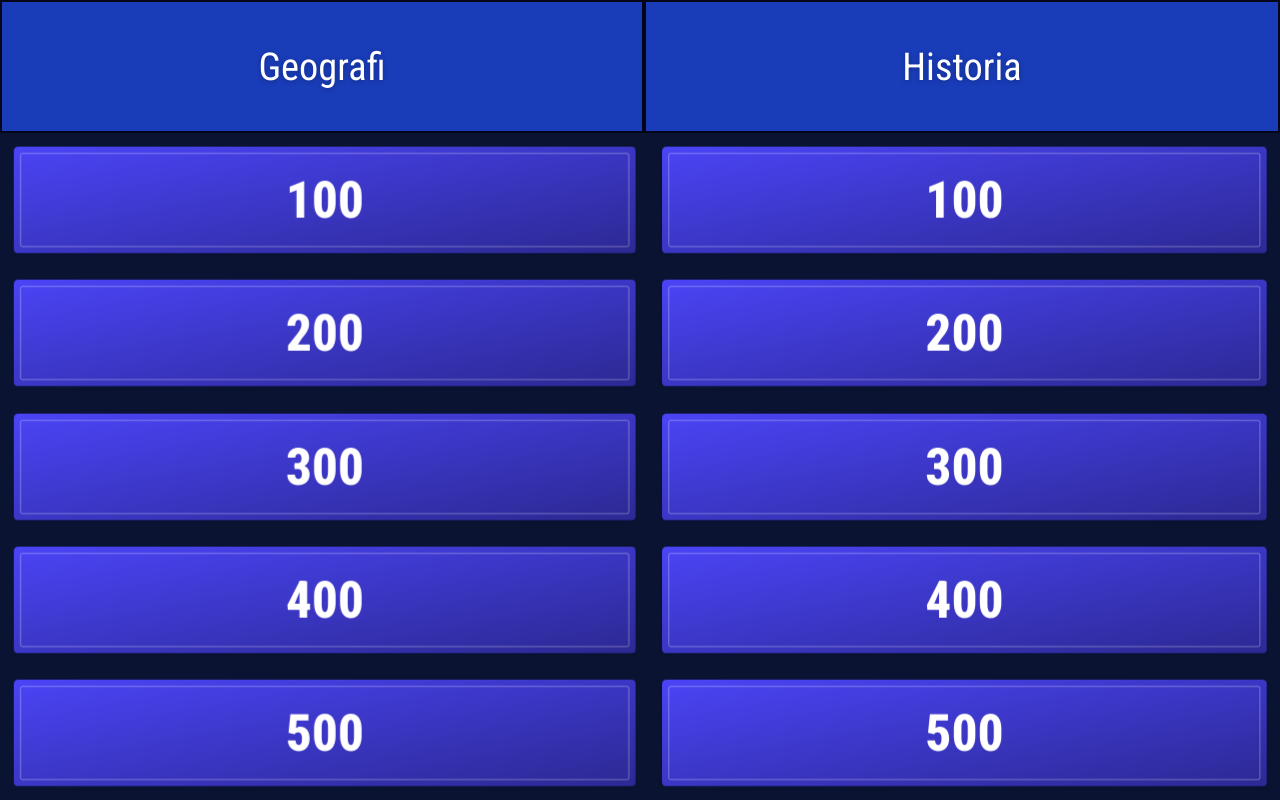
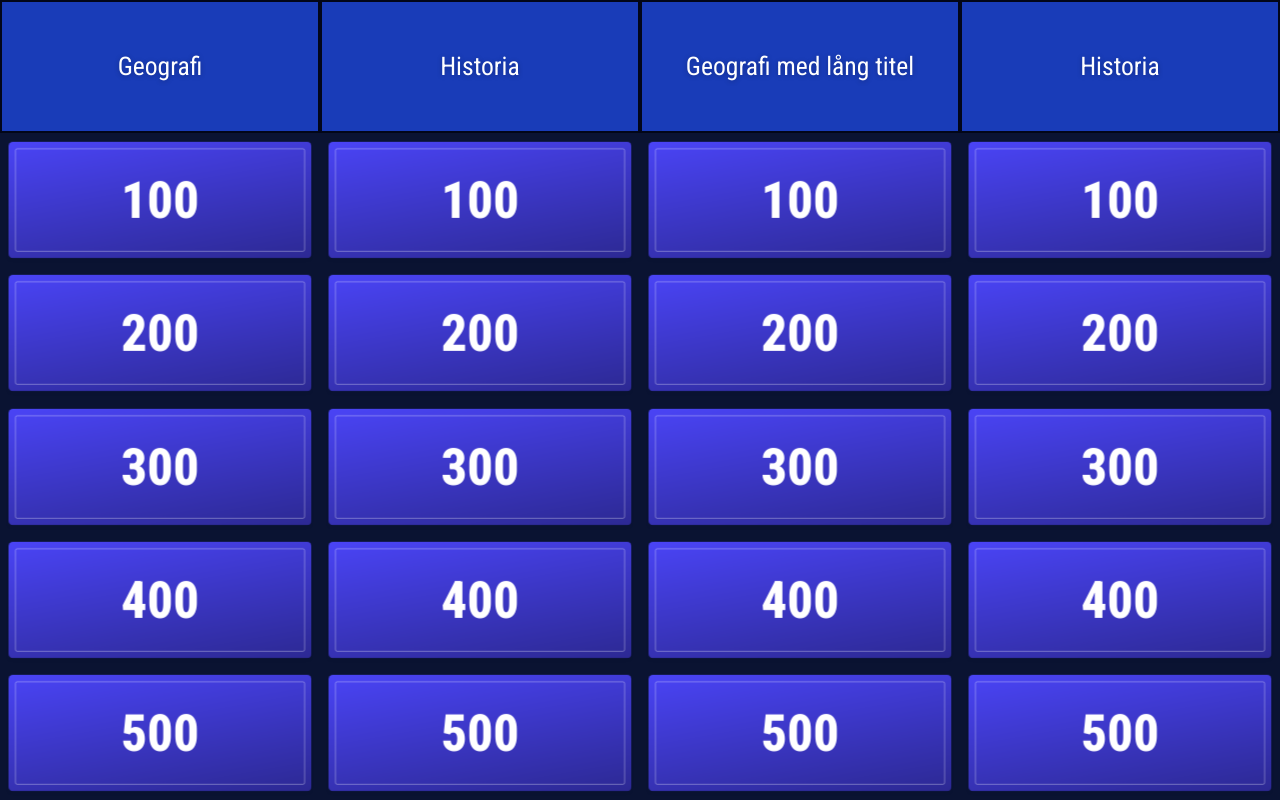
Before and after one commit to Trevald/Gepard, a Vue app: page / in a window 1280 px wide. Built offline with nearby package versions, Linux system fonts and the light colour scheme.

Commit message:
Preview of points

```diff
--- a/public/data/1.yaml
+++ b/public/data/1.yaml
@@ -24,3 +24,27 @@ categories:
             answer: Vad är Uppsala universitet?
           - question: Sveriges första Nobelpristagare
             answer: Vem är Selma Lagerlöf?
+    - name: Geografi med lång titel
+      questions:
+          - question: Sveriges högsta berg
+            answer: Vad är Kebnekaise?
+          - question: Sveriges längsta flod
+            answer: Vad är Klarälven?
+          - question: Sveriges största sjö
+            answer: Vad är Vänern?
+          - question: Sveriges största ö
+            answer: Vad är Gotland?
+          - question: Sveriges största stad
+            answer: Vad är Stockholm?
+    - name: Historia
+      questions:
+          - question: Sveriges första kända kung
+            answer: Vem är Olof Skötkonung?
+          - question: Sveriges första kvinnliga regent
+            answer: Vem är Margareta?
+          - question: Sveriges första riksdag
+            answer: Vad är Alsnö stadga?
+          - question: Sveriges första universitet
+            answer: Vad är Uppsala universitet?
+          - question: Sveriges första Nobelpristagare
+            answer: Vem är Selma Lagerlöf?
--- a/src/components/Question.vue
+++ b/src/components/Question.vue
@@ -3,8 +3,14 @@
         <div class="card-wrapper" :class="classList" :style="wrapperStyleList" ref="wrapper" v-if="!answered">
             <div class="card" :style="cardStyleList" ref="card" @click="handleClick()">
                 <p class="points">{{ question.points }}</p>
-                <p class="question">{{ question.question }}</p>
-                <p class="answer">{{ question.answer }}</p>
+                <p class="question">
+                    {{ question.question }}
+                    <span class="meta">{{ question.points }}</span>
+                </p>
+                <p class="answer">
+                    {{ question.answer }}
+                    <span class="meta">{{ question.points }}</span>
+                </p>
             </div>
         </div>
     </div>
@@ -92,11 +98,6 @@ export default {
         const width = container.width * this.scaleUp
         const top = container.top - wrapper.height / 2 + container.height / 2
         const left = container.left - width / 2 + container.width / 2
-        console.log(left)
-        // 100 * 0.16 = 16
-        // 16666666 * 6.000075 =
-
-        console.log(left)
 
         this.wrapperStyleList = {
             top: `${top}px`,
@@ -150,7 +151,7 @@ export default {
 
 .card {
     position: absolute;
-    inset: 80px;
+    inset: 4vw;
 
     display: flex;
     justify-content: stretch;
@@ -237,4 +238,13 @@ export default {
 .card-wrapper.show-answer .answer {
     opacity: 1;
 }
+
+.card .meta {
+    position: absolute;
+    bottom: 4vw;
+    right: 0;
+    left: 0;
+
+    font-size: 2vw;
+}
 </style>
--- a/src/style.css
+++ b/src/style.css
@@ -27,7 +27,7 @@ body {
 }
 
 .categories li {
-    flex: 1 1 auto;
+    flex: 1 1 100%;
 }
 
 .category > h2,
@@ -41,7 +41,8 @@ body {
 }
 
 .category > h2 {
-    font-size: 3vw;
+    font-size: 2vw;
+    line-height: 1.25;
     border: 2px solid var(--color-slate-950);
 }
 
```
